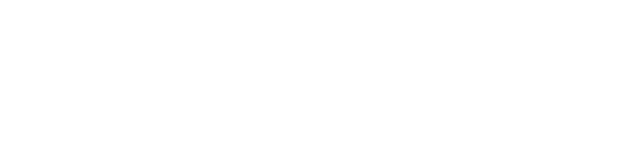
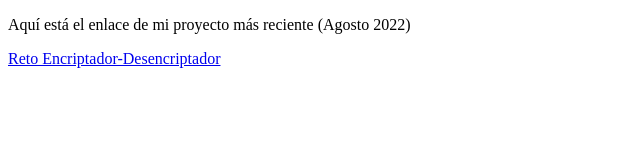
Before and after one commit to IvanMRos2/IvanMRos2.github.io, a plain HTML site: page index.html in a window 1280 px wide. Shown: the whole page, without its empty margins (0-640 px from the left). Drawn offline with Linux system fonts and the light colour scheme.

Commit message:
Actualización o algo

```diff
--- a/index.html
+++ b/index.html
@@ -3,9 +3,11 @@
 <head>
 	<meta charset="UTF-8">
 	<meta name="viewport" content="width=device-width, initial-scale=1.0">
-	<title>Document</title>
+	<title>Iván Rosero</title>
 </head>
 <body>
+	<p>Aquí está el enlace de mi proyecto más reciente (Agosto 2022)</p>
+	<a href="https://github.com/IvanMRos2/Encriptador-Desencriptador">Reto Encriptador-Desencriptador</a>
 
 </body>
 </html>
```
